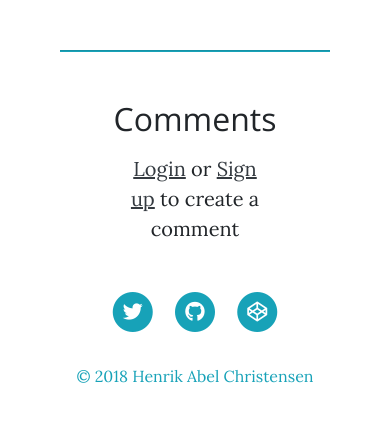
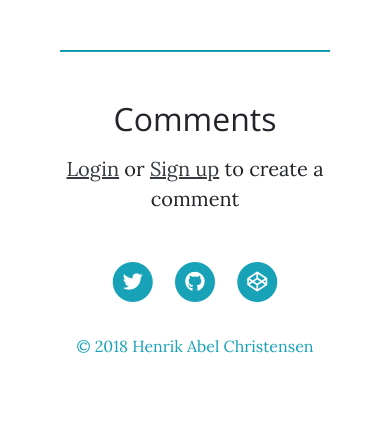
Before and after one commit to alexeypodorozhnyi/HenrikAC, a Django app: template henrikac/blogposts/templates/blogposts/blogpost_detail.html in a window 390 px wide. Shown: the part 376-798 px from the top of the page. Run offline with Django 3.2, Linux system fonts and the light colour scheme; the template is opened without the code that fills it, so the values that code supplies are empty; some libraries are stand-ins or nearby versions.

Commit message:
updated blogpost_detail

```diff
--- a/henrikac/blogposts/templates/blogposts/blogpost_detail.html
+++ b/henrikac/blogposts/templates/blogposts/blogpost_detail.html
@@ -17,7 +17,7 @@
     <h2 class="text-center">Comments</h2>
 
     {% if not user.is_authenticated %}
-    <div class="col-6 text-center lead mx-auto my-3">
+    <div class="col-10 col-md-8 col-lg-6 mb-5 text-center lead mx-auto my-3">
         <a href="#" class="text-dark"><u>Login</u></a> or <a href="#" class="text-dark"><u>Sign up</u></a> to create a comment
     </div>
     {% endif %}
```
